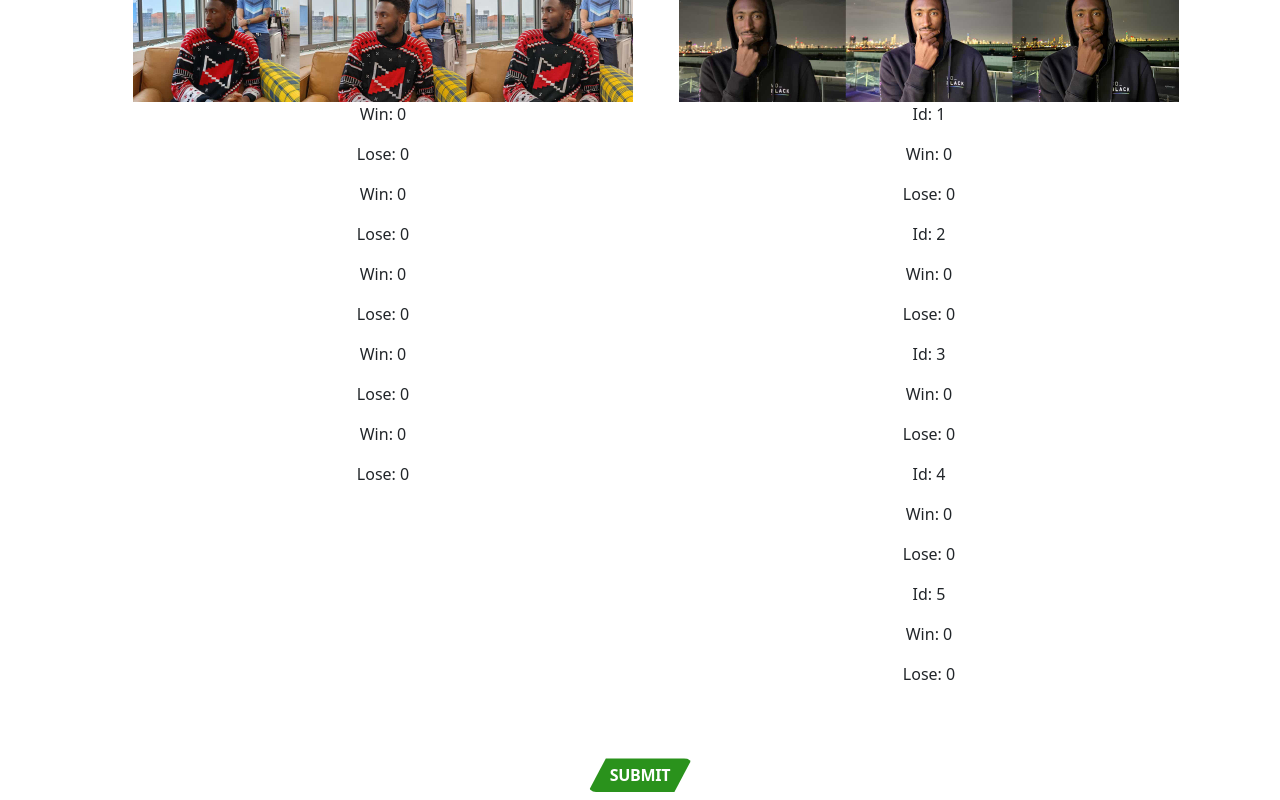
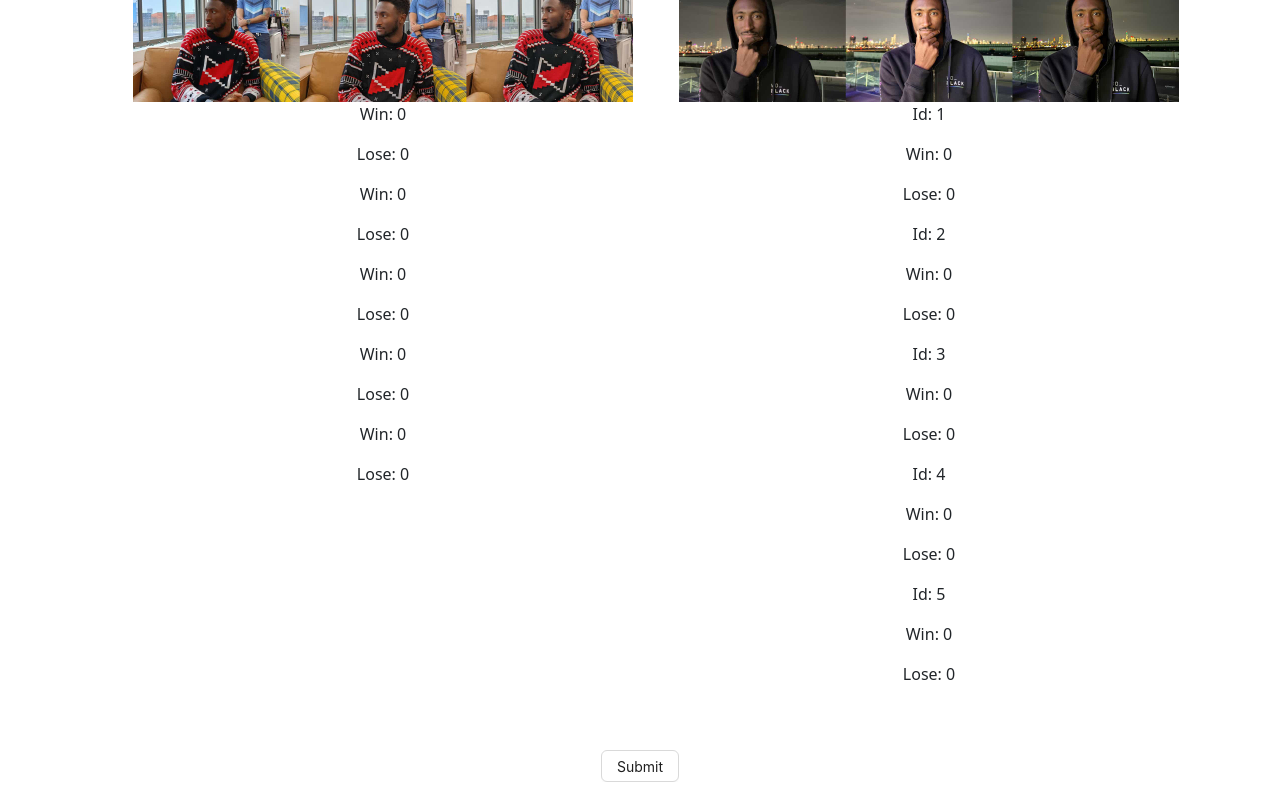
Before and after one commit to mwizard9/Camera_Test, a React (Create React App) app: page /selectImage in a window 1280 px wide. Shown: the part 500-1300 px from the top of the page. Built offline with nearby package versions, Linux system fonts and the light colour scheme.

Commit message:
adding navigate

```diff
--- a/src/Components/SelectImage.js
+++ b/src/Components/SelectImage.js
@@ -1,8 +1,10 @@
+import { Button } from "antd";
 import React from "react";
 import { useState } from "react";
-import { Link } from "react-router-dom";
+import { Link, useNavigate } from "react-router-dom";
 
 const SelectImage = () => {
+  const navigate = useNavigate();
   const [clickedImages, setClickedImages] = useState([]);
   const [imagesArray, setImagesArray] = useState([
     { id: 1, url: "three.jpeg", win: 0, lose: 0 },
@@ -41,6 +43,13 @@ const SelectImage = () => {
   //         displayImage();
   //     }
   // };
+  const handleSubmit = () => {
+    setTimeout(() => {
+        navigate("/insertsupportivedoc", {
+          state: { enteredvalue: res },
+        });
+      });
+  }
 
   const displayImage = () => {
     if (clickedImages.length === imagesArray.length) {
@@ -117,9 +126,7 @@ const SelectImage = () => {
             ))}
           </div>
         </div>
-        <Link className="button my-2" to="/result">
-          Submit
-        </Link>
+        <Button onClick={handleSubmit}>Submit</Button>
       </div>
     </>
   );
```
